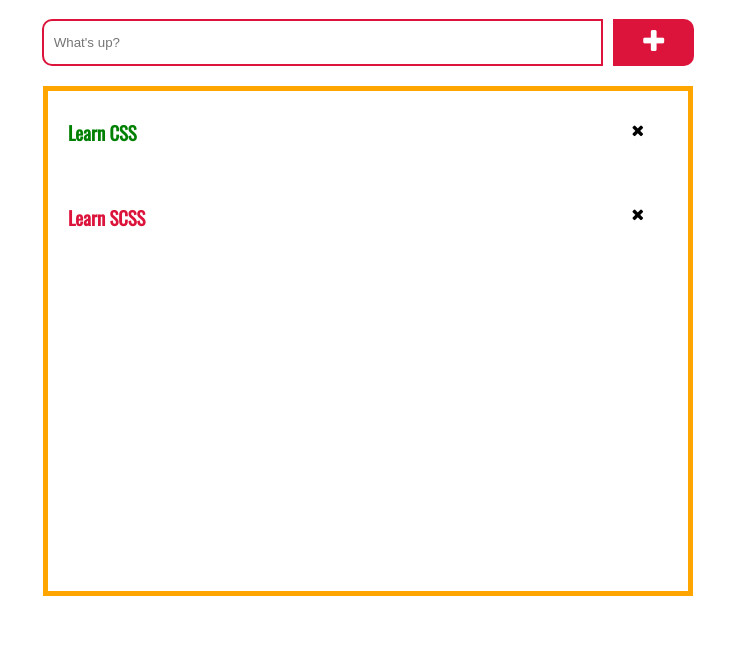
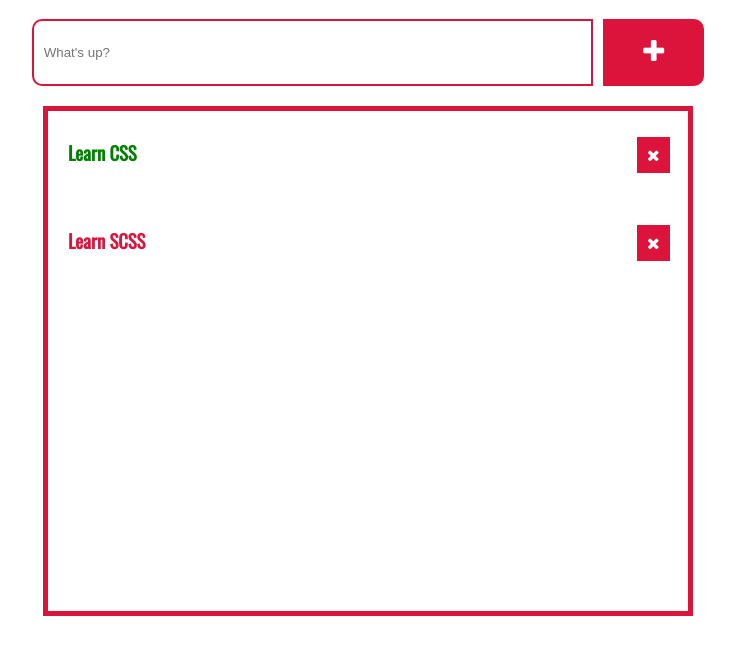
Before and after one commit to adityabimo29/learn-sass, a plain HTML site: page index.html in a window 1280 px wide. Shown: the part 71-726 px from the top of the page, without its empty margins (272-1007 px from the left). Drawn offline with nearby package versions, Linux system fonts and the light colour scheme.

Commit message:
Learn SASS revision

```diff
--- a/index.scss
+++ b/index.scss
@@ -2,7 +2,7 @@
 
 /* Extend */
 %border-size{
-    border: 5px solid orange;
+    border: 5px solid $crimson-color;
 }
 
 body{
@@ -14,7 +14,7 @@ body{
 }
 
 .grid-card{
-    width: 90%;
+    width: 94%;
     display: flex;
     flex-wrap: wrap;
     justify-content: space-between;
@@ -65,3 +65,11 @@ main {
 .pink-color{
     color: $pink;
 }
+.grid-card:hover{
+    background-color: darkgray;
+}
+i{
+    background-color: crimson;
+    color: $white;
+    padding: 10px;
+}
```
Also changed, not shown: index.css, 1 other file.
